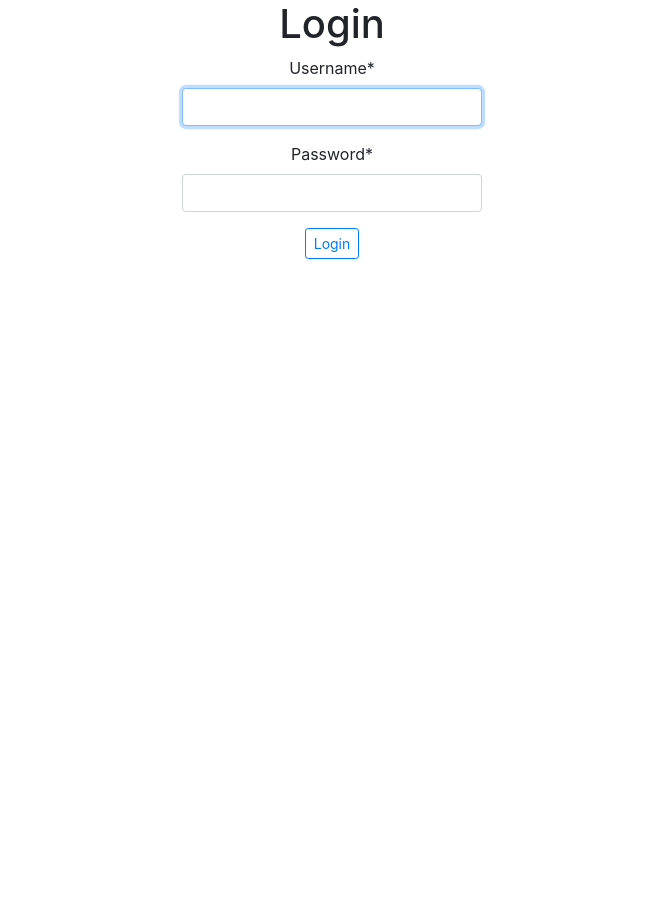
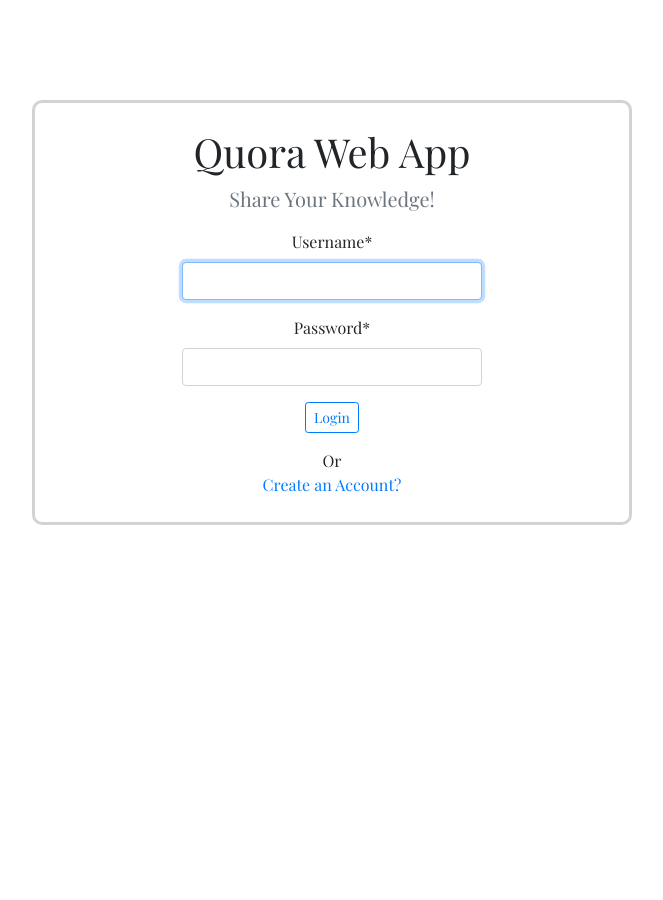
Before and after one commit to mabukhashabeh/quora-web-app, a Django app: page /accounts/login/ in a window 1280 px wide. Shown: the whole page, without its empty margins (308-971 px from the left). Before the commit the page ends 259 px from the top, so only its background shows below. Run offline with Django 3.2, Linux system fonts and the light colour scheme; parts of the project's set-up code (start-up, migrations or seed data) failed here and were passed over; some libraries are stand-ins or nearby versions.

Commit message:
Authentication template CSS styling

```diff
--- a/templates/auth_layout.html
+++ b/templates/auth_layout.html
@@ -6,10 +6,29 @@
     <meta http-equiv="X-UA-Compatible" content="ie=edge">
     <title>Question Time</title>
     <link rel="stylesheet" href="https://stackpath.bootstrapcdn.com/bootstrap/4.3.1/css/bootstrap.min.css" integrity="sha384-ggOyR0iXCbMQv3Xipma34MD+dH/1fQ784/j6cY/iJTQUOhcWr7x9JvoRxT2MZw1T" crossorigin="anonymous">
+    <link href="https://fonts.googleapis.com/css?family=Playfair+Display" rel="stylesheet">
     <style>
         .login-form-container {
             width: 300px;
             margin: auto;
+        }
+
+         html, body {
+             height: 100%;
+             font-family: "Playfair Display", serif;
+         }
+
+        .auth-box {
+            border: 3px solid lightgrey;
+            border-radius: 10px;
+            padding-top: 25px;
+            padding-bottom: 25px;
+            width: 600px;
+            margin: auto;
+        }
+
+        .outer-area {
+            margin-top: 100px;
         }
 
         .registration-form-container {
@@ -20,9 +39,11 @@
 </head>
 <body>
 
-<div class="auth-box text-center">
-    {% block content %}
-    {% endblock %}
+<div class="outer-area">
+    <div class="auth-box text-center">
+        {% block content %}
+        {% endblock %}
+    </div>
 </div>
 
 </body>
--- a/templates/django_registration/registration_form.html
+++ b/templates/django_registration/registration_form.html
@@ -4,10 +4,13 @@
 {% block content %}
 <h3>Create Your QuestionTime Account</h3>
 <div class="registration-form-container">
-    <form method="POST">
+    <form method="POST" class="mt-3">
         {% csrf_token %}
         {{ form|crispy }}
         <button type="submit" class="btn btn-sm btn-outline-primary">Create Account</button>
     </form>
+    <div class="mt-3">Or <br>
+        <a href="{% url 'login' %}">Already have an account?</a>
+    </div>
 </div>
 {% endblock %}
--- a/templates/registration/login.html
+++ b/templates/registration/login.html
@@ -2,12 +2,16 @@
 {% load crispy_forms_tags %}
 
 {% block content %}
-<h1>Login</h1>
+    <h1>Quora Web App</h1>
+    <p class="lead text-muted">Share Your Knowledge!</p>
     <div class="login-form-container">
         <form method="POST">
             {% csrf_token %}
             {{ form|crispy }}
             <button type="submit" class="btn btn-sm btn-outline-primary">Login</button>
         </form>
+        <div class="mt-3">Or <br>
+            <a href="{% url 'django_registration_register' %}">Create an Account?</a>
+        </div>
     </div>
 {% endblock %}
```
Also changed, not shown: db.sqlite3. Lines whose indentation alone changed are shown as unchanged.
